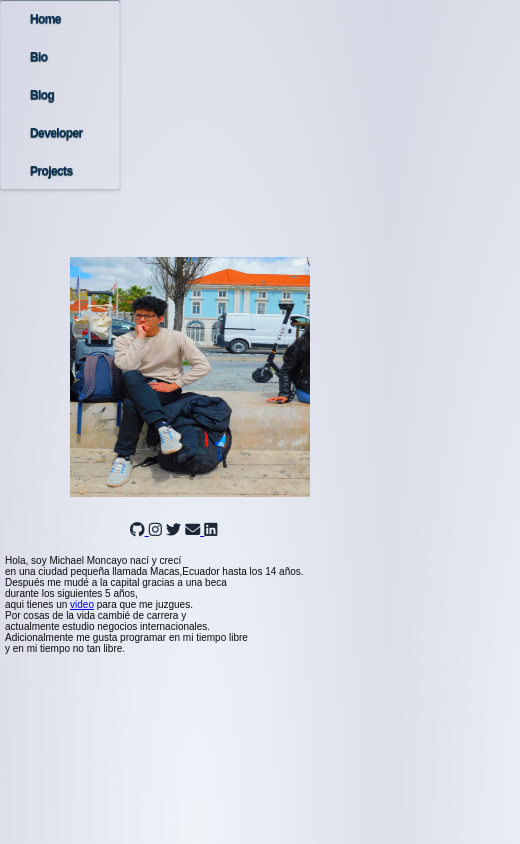
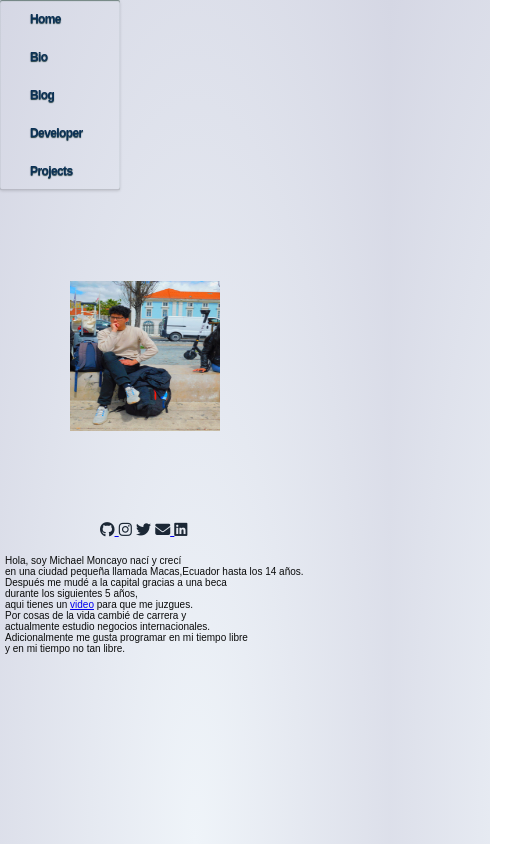
Before and after one commit to Moncayo1329/main, a plain HTML site: page About.html in a window 390 px wide. Shown: the whole page, 520 px wide, since content can reach past the window. Drawn offline with Linux system fonts and the light colour scheme.

Commit message:
testing media queries

```diff
--- a/About.html
+++ b/About.html
@@ -54,7 +54,7 @@
         </div>
 
         <div class="imagen">
-         <img src="imagenes/WEB.jpeg" alt="Michael" width="240" height="240" />
+         <img src="imagenes/WEB.jpeg" alt="Michael" width="150" height="150" />
 
         </div>
 
--- a/aboutstyle.css
+++ b/aboutstyle.css
@@ -155,14 +155,16 @@ body {
 
 .imagen {
   position: absolute;
-  top: 10px;
- left: 600px;
+  top: 80px;
+ left: 650px;
+
+
 
 }
 
 .social {
   position:absolute;
-  left: 660px;
+  left: 650px;
   position: center;
   top: 38%;
 
@@ -172,7 +174,7 @@ body {
 @media screen and ( max-width:900px){
   .social{
     position: relative;
-    left: 130px;
+    left: 100px;
     font-size: 10px;
     top: 38%;
 
@@ -184,9 +186,9 @@ body {
   .imagen {
     position: relative;
     left: 70px;
-    font-size: 40px;
-    top:-7%;
-    height: 20px;
+    font-weight: 40px;
+    top: -35px;
+
   }
 }
 
```
